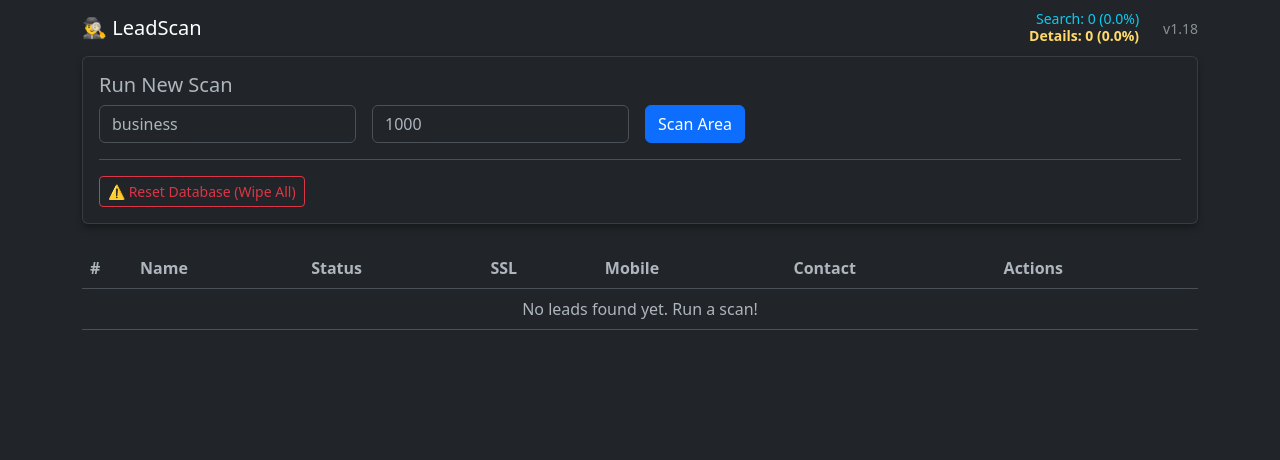
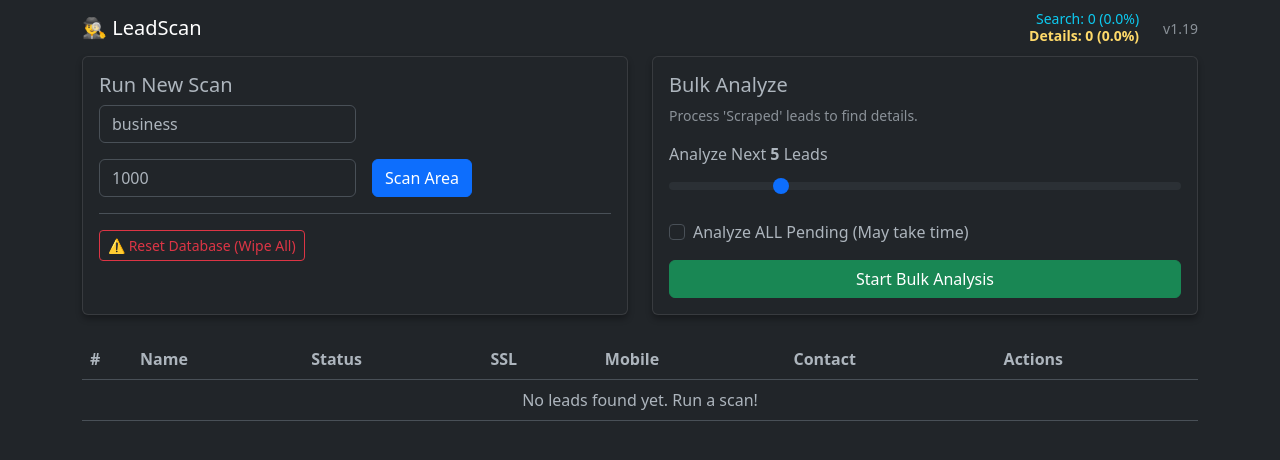
Before and after one commit to dave-schmidt-dev/leadscan, a Flask app: page / in a window 1280 px wide. Shown: the top 460 px of the page. Run offline with Flask 3, Linux system fonts and the light colour scheme; data that the repository does not hold is empty.

Commit message:
feat: add bulk analysis tool with range slider and 'analyze all' option

```diff
--- a/app/routes/main.py
+++ b/app/routes/main.py
@@ -117,6 +117,43 @@ def analyze_lead(lead_id):
         flash('Analysis failed (Lead not found).')
     return redirect(url_for('main.lead_detail', lead_id=lead_id))
 
+@bp.route('/bulk-analyze', methods=['POST'])
+def bulk_analyze():
+    analyze_all = request.form.get('analyze_all') == 'on'
+    try:
+        limit = int(request.form.get('limit', 5))
+    except ValueError:
+        limit = 5
+
+    query = Lead.query.filter(Lead.status == LeadStatus.SCRAPED)
+
+    if not analyze_all:
+        leads = query.limit(limit).all()
+        msg_suffix = f" (Limit: {limit})"
+    else:
+        leads = query.all()
+        msg_suffix = " (All Pending)"
+
+    if not leads:
+        flash('No "Scraped" leads found to analyze.')
+        return redirect(url_for('main.index'))
+
+    count = 0
+    errors = 0
+
+    for lead in leads:
+        try:
+            if process_lead_analysis(lead.id):
+                count += 1
+            else:
+                errors += 1
+        except Exception as e:
+            print(f"Error analyzing lead {lead.id}: {e}")
+            errors += 1
+
+    flash(f"Bulk Analysis Complete: Processed {count} leads{msg_suffix}. Errors: {errors}")
+    return redirect(url_for('main.index'))
+
 @bp.route('/lead/<int:lead_id>/delete', methods=['POST'])
 def delete_lead(lead_id):
     lead = db_session.get(Lead, lead_id)
--- a/app/templates/base.html
+++ b/app/templates/base.html
@@ -16,7 +16,7 @@
                     <small class="text-info" data-bs-toggle="tooltip" title="Limit: 5,000/mo">Search: {{ api_nearby }} ({{ api_nearby_pct }}%)</small>
                     <small class="text-warning" data-bs-toggle="tooltip" title="Limit: 10,000/mo">Details: {{ api_details }} ({{ api_details_pct }}%)</small>
                 </div>
-                <span class="navbar-text small text-muted ms-2">v1.18</span>
+                <span class="navbar-text small text-muted ms-2">v1.19</span>
             </div>
         </div>
     </nav>
--- a/app/templates/index.html
+++ b/app/templates/index.html
@@ -2,8 +2,9 @@
 
 {% block content %}
 <div class="row mb-4">
-    <div class="col-md-12">
-        <div class="card">
+    <!-- Scan Card -->
+    <div class="col-md-6">
+        <div class="card h-100">
             <div class="card-body">
                 <h5 class="card-title">Run New Scan</h5>
                 <form action="{{ url_for('main.search') }}" method="POST" class="row g-3" id="searchForm">
@@ -27,6 +28,35 @@
             </div>
         </div>
     </div>
+
+    <!-- Bulk Analyze Card -->
+    <div class="col-md-6">
+        <div class="card h-100">
+            <div class="card-body">
+                <h5 class="card-title">Bulk Analyze</h5>
+                <p class="card-text text-muted small">Process 'Scraped' leads to find details.</p>
+
+                <form action="{{ url_for('main.bulk_analyze') }}" method="POST" id="bulkForm">
+                    <div class="mb-3">
+                        <label for="limitRange" class="form-label">Analyze Next <span id="rangeVal" class="fw-bold">5</span> Leads</label>
+                        <input type="range" class="form-range" min="1" max="20" value="5" id="limitRange" name="limit" oninput="document.getElementById('rangeVal').textContent = this.value">
+                    </div>
+
+                    <div class="form-check mb-3">
+                        <input class="form-check-input" type="checkbox" id="analyzeAll" name="analyze_all">
+                        <label class="form-check-label" for="analyzeAll">
+                            Analyze ALL Pending (May take time)
+                        </label>
+                    </div>
+
+                    <button type="submit" class="btn btn-success w-100" id="bulkBtn">
+                        <span class="spinner-border spinner-border-sm d-none" id="bulkSpinner" role="status" aria-hidden="true"></span>
+                        <span id="bulkText">Start Bulk Analysis</span>
+                    </button>
+                </form>
+            </div>
+        </div>
+    </div>
 </div>
 
 <script>
@@ -38,6 +68,26 @@ document.getElementById('searchForm').addEventListener('submit', function() {
     btn.disabled = true;
     spinner.classList.remove('d-none');
     text.textContent = ' Scanning...';
+});
+
+document.getElementById('bulkForm').addEventListener('submit', function() {
+    const btn = document.getElementById('bulkBtn');
+    const spinner = document.getElementById('bulkSpinner');
+    const text = document.getElementById('bulkText');
+
+    btn.disabled = true;
+    spinner.classList.remove('d-none');
+    text.textContent = ' Processing...';
+});
+
+// Toggle range input when 'All' is checked
+document.getElementById('analyzeAll').addEventListener('change', function() {
+    document.getElementById('limitRange').disabled = this.checked;
+    if(this.checked) {
+        document.getElementById('rangeVal').textContent = "All";
+    } else {
+        document.getElementById('rangeVal').textContent = document.getElementById('limitRange').value;
+    }
 });
 </script>
 
```
